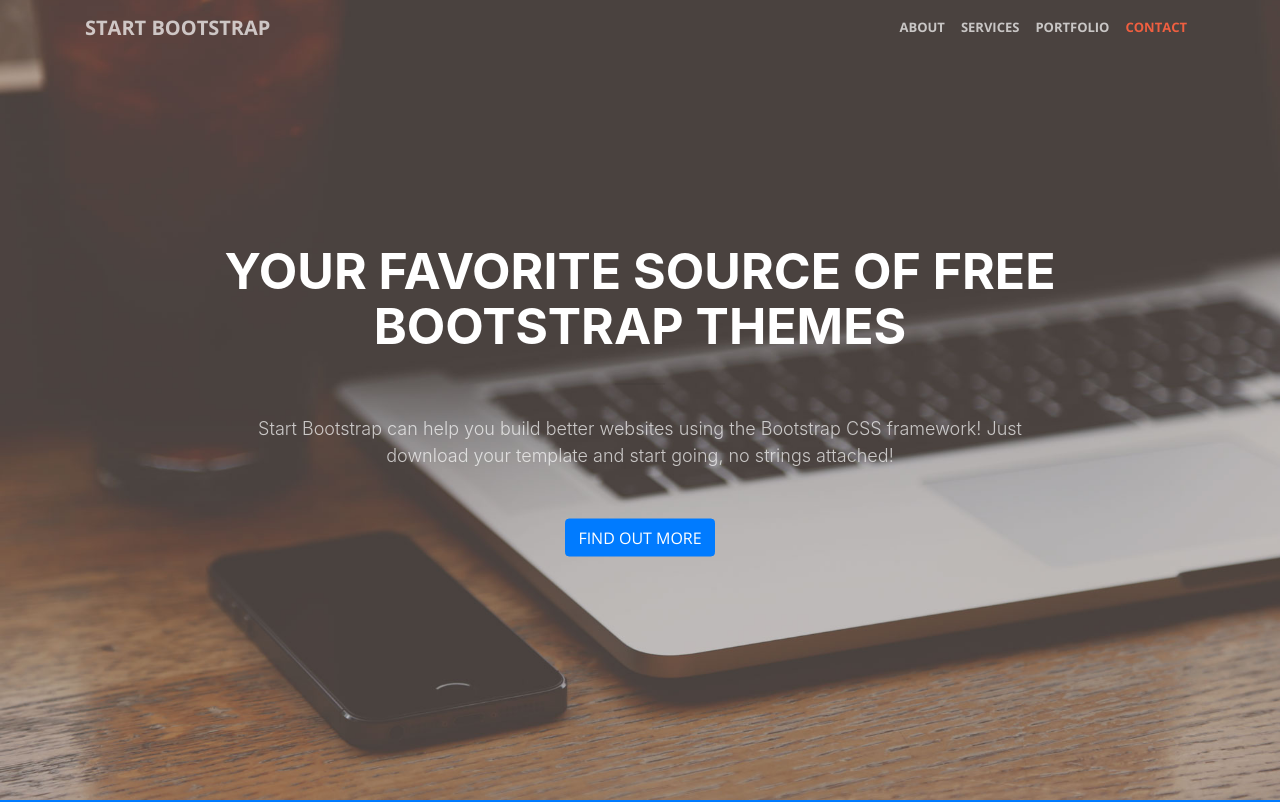
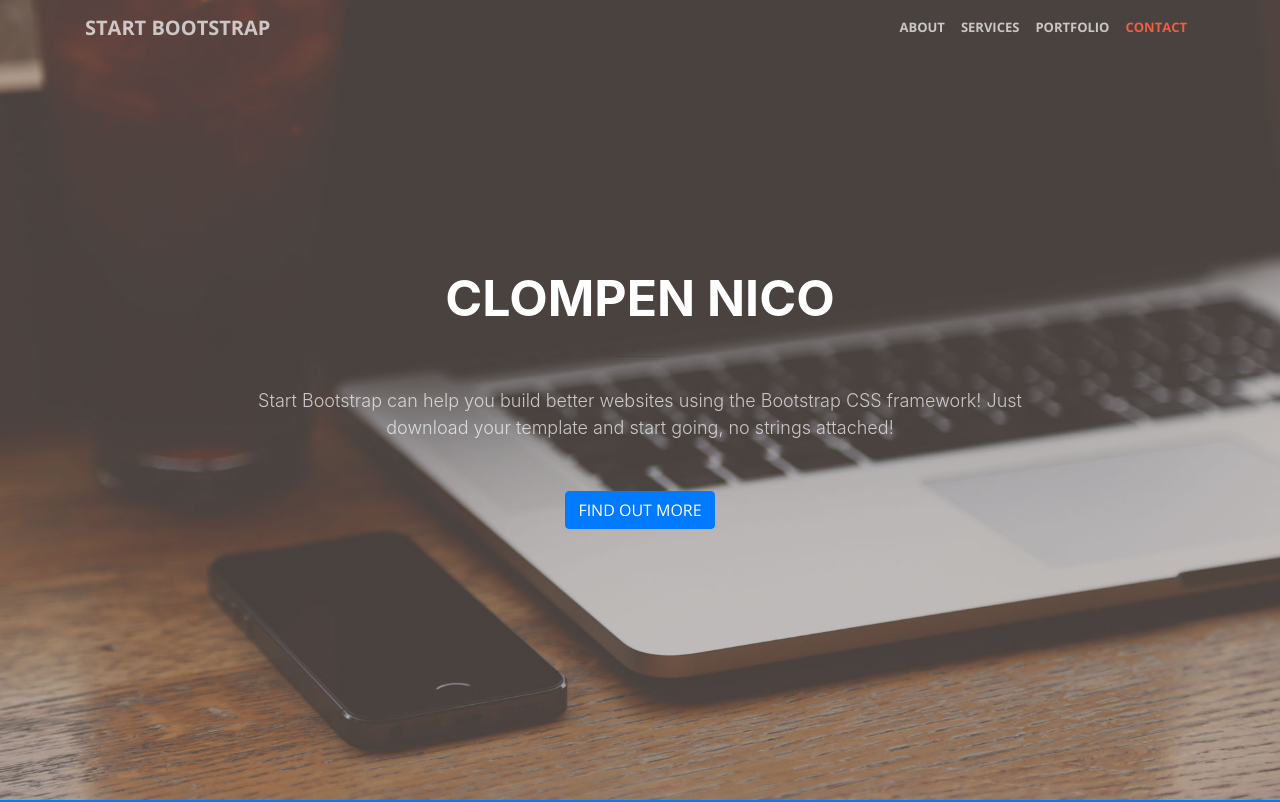
Before and after one commit to superraptor2/firstdemo, a website with bundled scripts: page index.html in a window 1280 px wide. Shown: the top 802 px of the page. Built offline with nearby package versions, Linux system fonts and the light colour scheme.

Commit message:
FirstSite

```diff
--- a/index.html
+++ b/index.html
@@ -8,7 +8,7 @@
     <meta name="description" content="">
     <meta name="author" content="">
 
-    <title>Creative - Start Bootstrap Theme</title>
+    <title>Nico</title>
 
     <!-- Bootstrap core CSS -->
     <link href="vendor/bootstrap/css/bootstrap.min.css" rel="stylesheet">
@@ -57,7 +57,7 @@
     <header class="masthead">
       <div class="header-content">
         <div class="header-content-inner">
-          <h1 id="homeHeading">Your Favorite Source of Free Bootstrap Themes</h1>
+          <h1 id="homeHeading">Clompen Nico</h1>
           <hr>
           <p>Start Bootstrap can help you build better websites using the Bootstrap CSS framework! Just download your template and start going, no strings attached!</p>
           <a class="btn btn-primary btn-xl js-scroll-trigger" href="#about">Find Out More</a>
```
